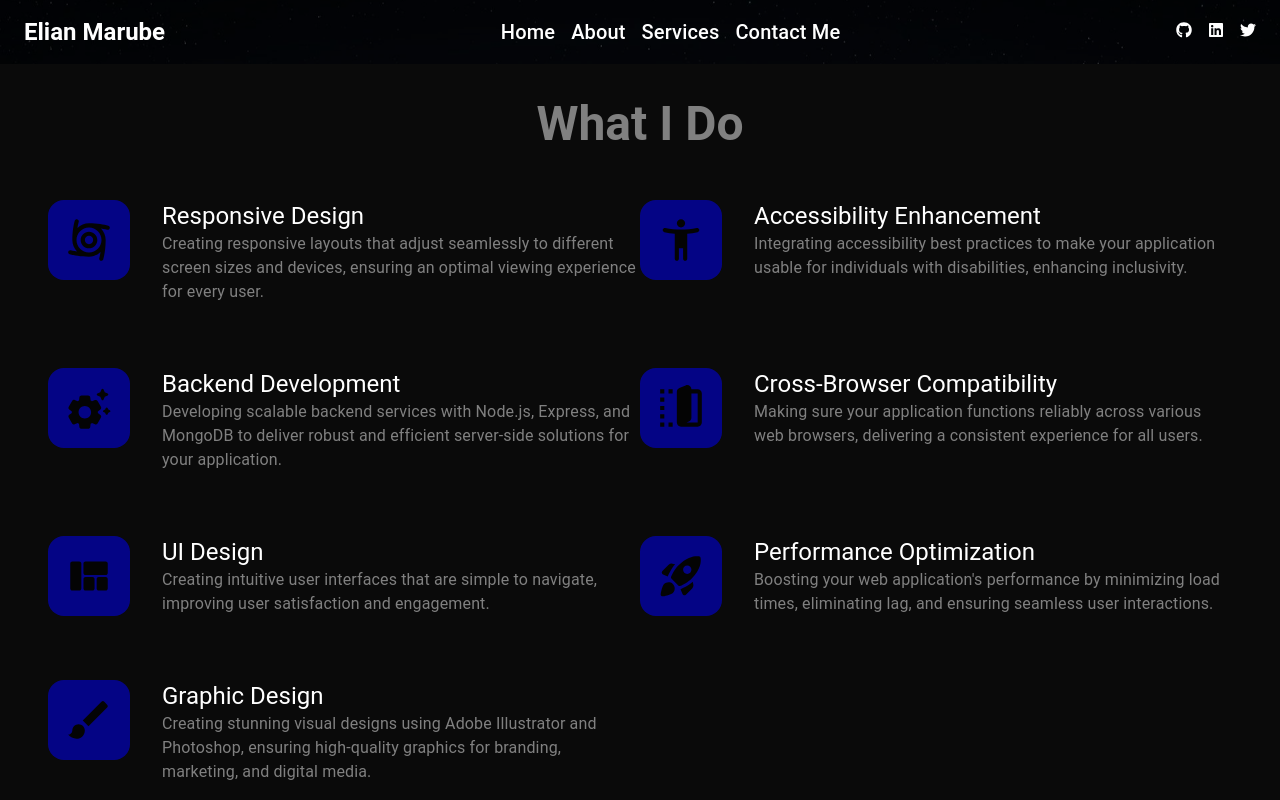
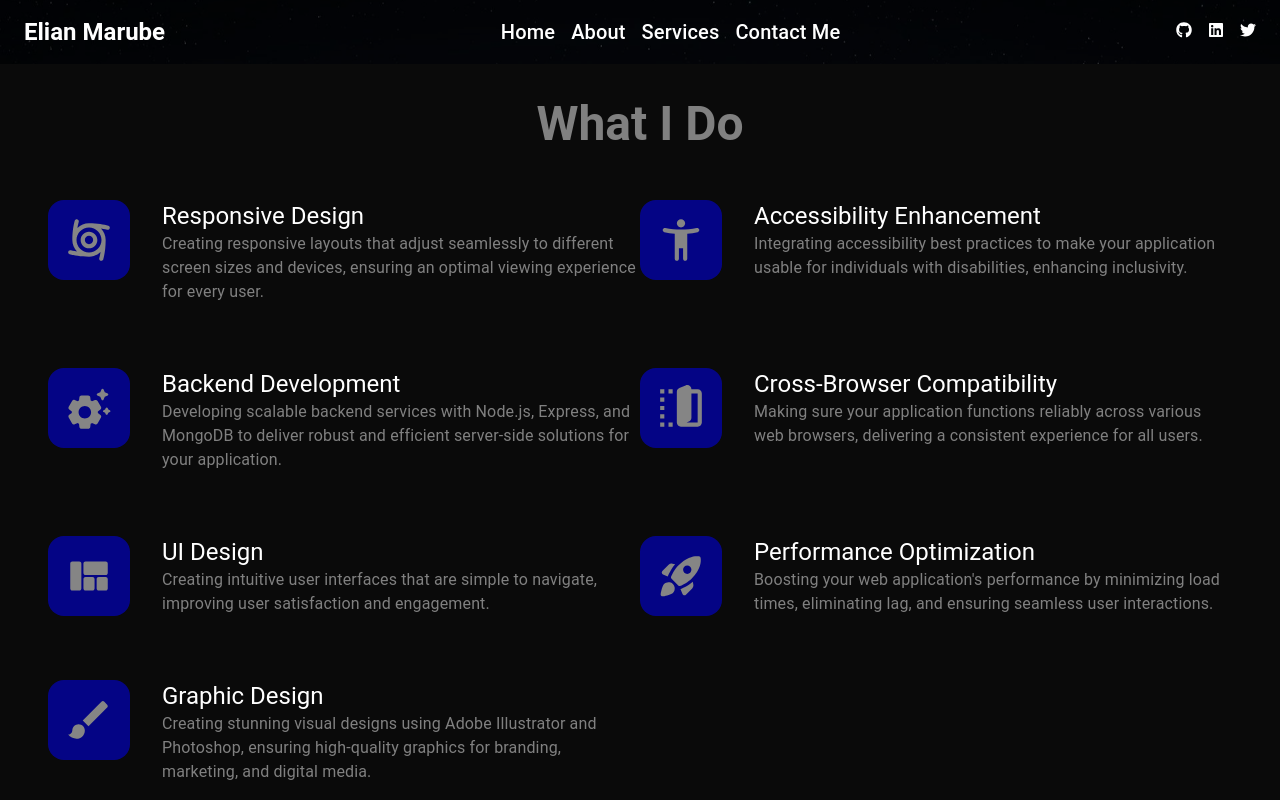
Before and after one commit to Elian-hub/portfolio, a React (Vite) app: page /services in a window 1280 px wide. Built offline with nearby package versions, Linux system fonts and the light colour scheme.

Commit message:
fixed vh

```diff
--- a/src/Components/AboutMe/About.jsx
+++ b/src/Components/AboutMe/About.jsx
@@ -17,7 +17,6 @@ const About = () => {
       sx={{
         backgroundColor: 'rgba(10, 10, 10, 1)',
         width: '100%',
-        height: '100vh',
         margin: '0',
         pt: 4,
         display: 'flex',
--- a/src/Components/Contact/Contact.jsx
+++ b/src/Components/Contact/Contact.jsx
@@ -55,10 +55,15 @@ const Contact = () => {
     <Box
       sx={{
         backgroundColor: 'rgba(10, 10, 10, 1)',
-        height: '100vh',
+        width: '100%',
+        height: { xs: '100vh', md: '100vh' },
         margin: '0',
         pt: 4,
-        px: 4,
+        display: 'flex',
+        alignItems: 'center',
+        justifyContent: 'center',
+        alignContent: 'center',
+        flexDirection: 'column',
       }}
     >
       <Typography
--- a/src/Components/Services/Services.jsx
+++ b/src/Components/Services/Services.jsx
@@ -46,7 +46,7 @@ const Services = () => {
                 }}
               >
                 <CycloneRounded
-                  sx={{ fontSize: 50, padding: 2, color: 'primary' }}
+                  sx={{ fontSize: 50, padding: 2, color: 'white' }}
                 />
               </Box>
               <Stack direction='column'>
@@ -85,7 +85,7 @@ const Services = () => {
                 }}
               >
                 <AccessibilityNewRounded
-                  sx={{ fontSize: 50, padding: 2, color: 'primary' }}
+                  sx={{ fontSize: 50, padding: 2, color: 'white' }}
                 />
               </Box>
               <Stack direction='column'>
@@ -124,7 +124,7 @@ const Services = () => {
                 }}
               >
                 <SettingsSuggestRounded
-                  sx={{ fontSize: 50, padding: 2, color: 'primary' }}
+                  sx={{ fontSize: 50, padding: 2, color: 'white' }}
                 />
               </Box>
               <Stack direction='column'>
@@ -163,7 +163,7 @@ const Services = () => {
                 }}
               >
                 <DevicesFoldRounded
-                  sx={{ fontSize: 50, padding: 2, color: 'primary' }}
+                  sx={{ fontSize: 50, padding: 2, color: 'white' }}
                 />
               </Box>
               <Stack direction='column'>
@@ -202,7 +202,7 @@ const Services = () => {
                 }}
               >
                 <ViewQuiltRounded
-                  sx={{ fontSize: 50, padding: 2, color: 'primary' }}
+                  sx={{ fontSize: 50, padding: 2, color: 'white' }}
                 />
               </Box>
               <Stack direction='column'>
@@ -240,7 +240,7 @@ const Services = () => {
                 }}
               >
                 <RocketLaunchRounded
-                  sx={{ fontSize: 50, padding: 2, color: 'primary' }}
+                  sx={{ fontSize: 50, padding: 2, color: 'white' }}
                 />
               </Box>
               <Stack direction='column'>
@@ -279,7 +279,7 @@ const Services = () => {
                 }}
               >
                 <BrushRounded
-                  sx={{ fontSize: 50, padding: 2, color: 'primary' }}
+                  sx={{ fontSize: 50, padding: 2, color: 'white' }}
                 />
               </Box>
               <Stack direction='column'>
```
